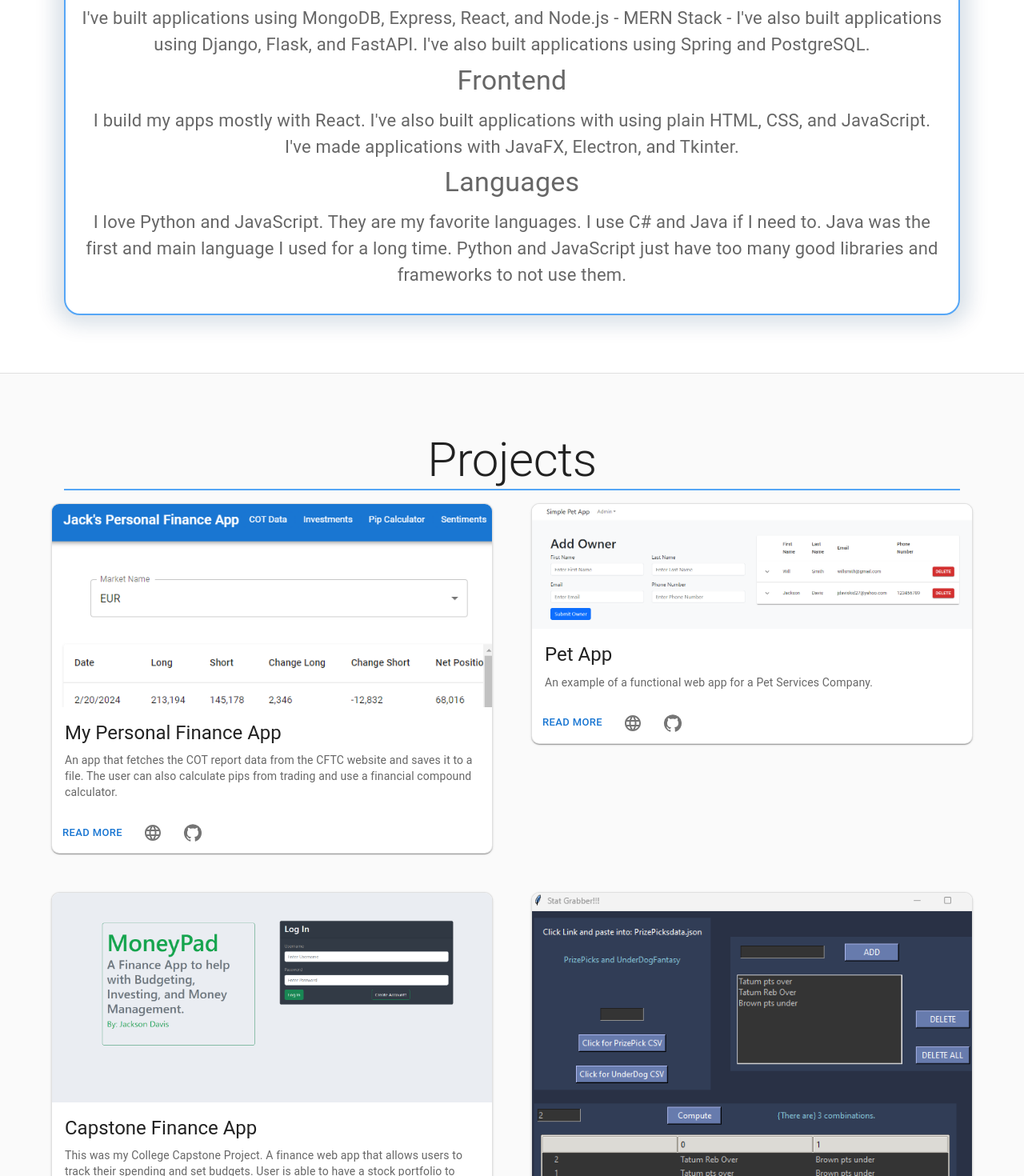
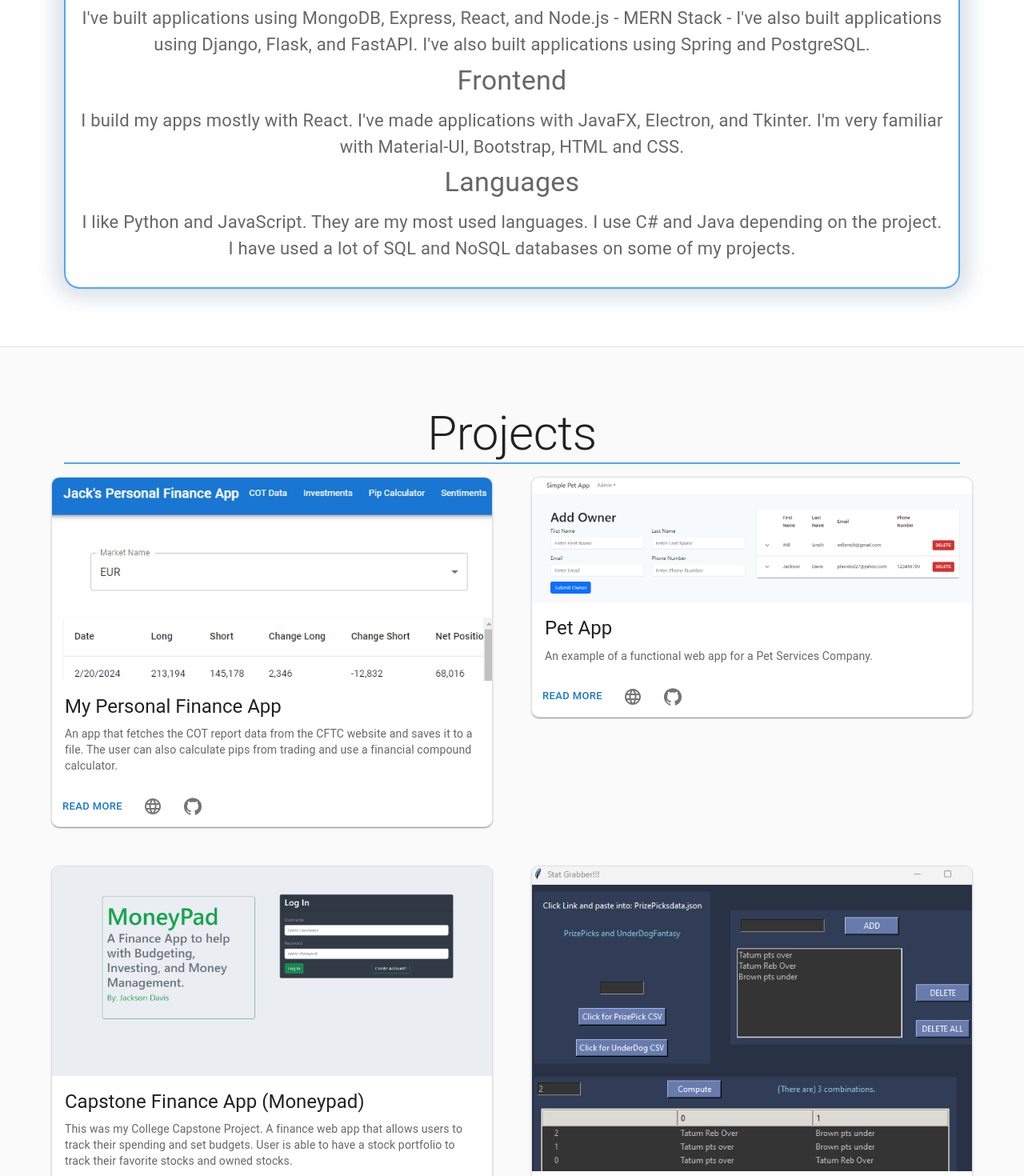
Before and after one commit to JackD27/JackD27.github.io, a React (Create React App) app: page / in a window 1280 px wide. Shown: the part 660-2130 px from the top of the page at 80% size. Built offline with nearby package versions, Linux system fonts and the light colour scheme.

Commit message:
changed resume link

```diff
--- a/src/components/AboutMe/AboutCard.js
+++ b/src/components/AboutMe/AboutCard.js
@@ -4,9 +4,6 @@ import Typography from '@mui/material/Typography';
 import { alpha } from '@mui/material/styles';
 import Image from 'react-bootstrap/Image';
 import logo from '../../images/JackFacePic.jpg';
-
-
-
 
 export default function AboutCard() {
   return (
@@ -32,18 +29,15 @@ export default function AboutCard() {
           Frontend
         </Typography>
         <Typography sx={{ fontSize: 22 }}  align='center'color="text.secondary" gutterBottom>
-            I build my apps mostly with React. I've also built applications with using plain HTML, CSS, and JavaScript. I've made applications with JavaFX, Electron, and Tkinter.
+            I build my apps mostly with React. I've made applications with JavaFX, Electron, and Tkinter. I'm very familiar with Material-UI, Bootstrap, HTML and CSS.
         </Typography>
         <Typography  variant='h4' align='center'color="text.secondary" gutterBottom>
           Languages
         </Typography>
         <Typography sx={{ fontSize: 22 }}  align='center'color="text.secondary" gutterBottom>
-            I love Python and JavaScript. They are my favorite languages. I use C# and Java if I need to. Java was the first and main language I used for a long time. Python and JavaScript just have too many good libraries and frameworks to not use them.
+            I like Python and JavaScript. They are my most used languages. I use C# and Java depending on the project. I have used a lot of SQL and NoSQL databases on some of my projects.
         </Typography>
-
-
       </CardContent>
-
     </Card>
   );
 }
--- a/src/constants.js
+++ b/src/constants.js
@@ -15,7 +15,7 @@ import StatsPic from './images/Stats.png';
 export const projects = [
     { title: 'My Personal Finance App', githubUrl: 'https://github.com/JackD27/COTreport', frontPic: JackFinancePic, headline: 'An app that fetches the COT report data from the CFTC website and saves it to a file. The user can also calculate pips from trading and use a financial compound calculator.', websiteLink: 'https://jackfinanceapp.netlify.app/'},
     { title: 'Pet App', githubUrl: 'https://github.com/JackD27/PetApp', frontPic: PetAppPic, headline: 'An example of a functional web app for a Pet Services Company.', websiteLink: 'https://petappjack.netlify.app/'},
-    { title: 'Capstone Finance App', githubUrl: 'https://github.com/JackD27/CapstoneProject', frontPic: FinancePic, headline: 'This was my College Capstone Project. A finance web app that allows users to track their spending and set budgets. User is able to have a stock portfolio to track their favorite stocks and owned stocks.' },
+    { title: 'Capstone Finance App (Moneypad)', githubUrl: 'https://github.com/JackD27/CapstoneProject', frontPic: FinancePic, headline: 'This was my College Capstone Project. A finance web app that allows users to track their spending and set budgets. User is able to have a stock portfolio to track their favorite stocks and owned stocks.' },
     { title: 'Daily Fantasy Sports(DFS) Web App', githubUrl: 'https://github.com/JackD27/StatGrabber', frontPic: StatsPic, headline: 'A program that fetches stats from different sports websites including DraftKings, UnderDogFantasy, PrizePicks and ESPN and saves them to a file. There is now a newer version on the web.', websiteLink: 'https://jacksdfsapp.netlify.app/'},
     { title: 'Frogger', githubUrl: 'https://github.com/JackD27/Frogger', frontPic: FroggerPic, headline: 'I remade Frogger in Java for one of my first programming classes.', gameLink: 'https://www.greenfoot.org/scenarios/26946?fbclid=IwAR1rAzvqtRhdC1yfmF_G9GeENLfhNurmru3BkwhQlmVcuzwzn1Tb5rGosvw'},
     { title: 'Self-Driving Raspberry Pi Car', githubUrl: 'https://github.com/JackD27/PiCar-stopping-at-Stop-Signs', frontPic: NewPiCar, headline: 'A self-driving car that uses a Raspberry Pi and a camera to detect stop signs and is able stop at them, then continue to drive.'},
@@ -23,7 +23,7 @@ export const projects = [
   ];
 
   export const iconArray = [
-    {name: 'Download Resume', icon: <InboxIcon/>, link: 'https://drive.google.com/file/d/10l43Y_uKe69DwWrnQHpUMGMXBZOtZX0G/view?usp=sharing'},
+    {name: 'Download Resume', icon: <InboxIcon/>, link: 'https://drive.google.com/file/d/1eNy63LetZ5GrMbfv9H8sLvWuFZ8G9RgU/view?usp=sharing'},
     {name: 'Send Email', icon: <MailIcon/>, link: 'mailto:jdaviskid27@yahoo.com'},
     {name: 'Github', icon: <GitHubIcon/>, link: 'https://github.com/JackD27'},
     {name: 'LinkedIn', icon: <LinkedInIcon />, link: 'https://www.linkedin.com/in/jackd27/'},
```
